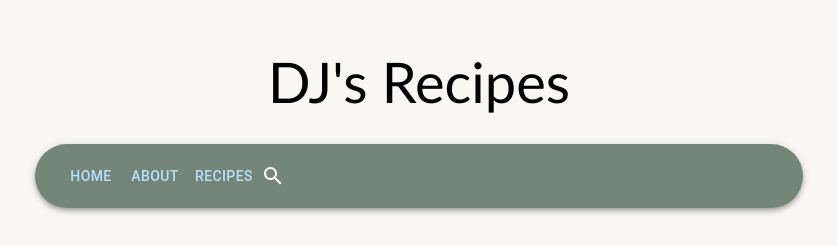
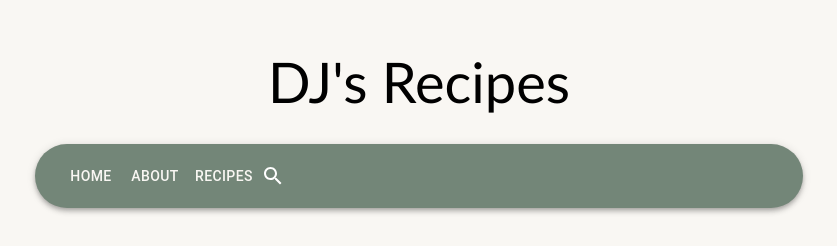
Before and after one commit to DJ-Imoehl/recipe-book-react, a React (Create React App) app: page / in a window 1280 px wide. Shown: the top 246 px of the page, without its empty margins (221-1058 px from the left). Built offline with nearby package versions, Linux system fonts and the light colour scheme; no server answers.

Commit message:
Adding a main theme

```diff
--- a/src/themes/MainTheme.js
+++ b/src/themes/MainTheme.js
@@ -7,7 +7,7 @@ export const mainTheme = createTheme({
             main: "#738678"
         },
         secondary: {
-            main: "#B5E2FA"
+            main: "#F9F7F3"//B5E2FA
         },
       },
 })
```
